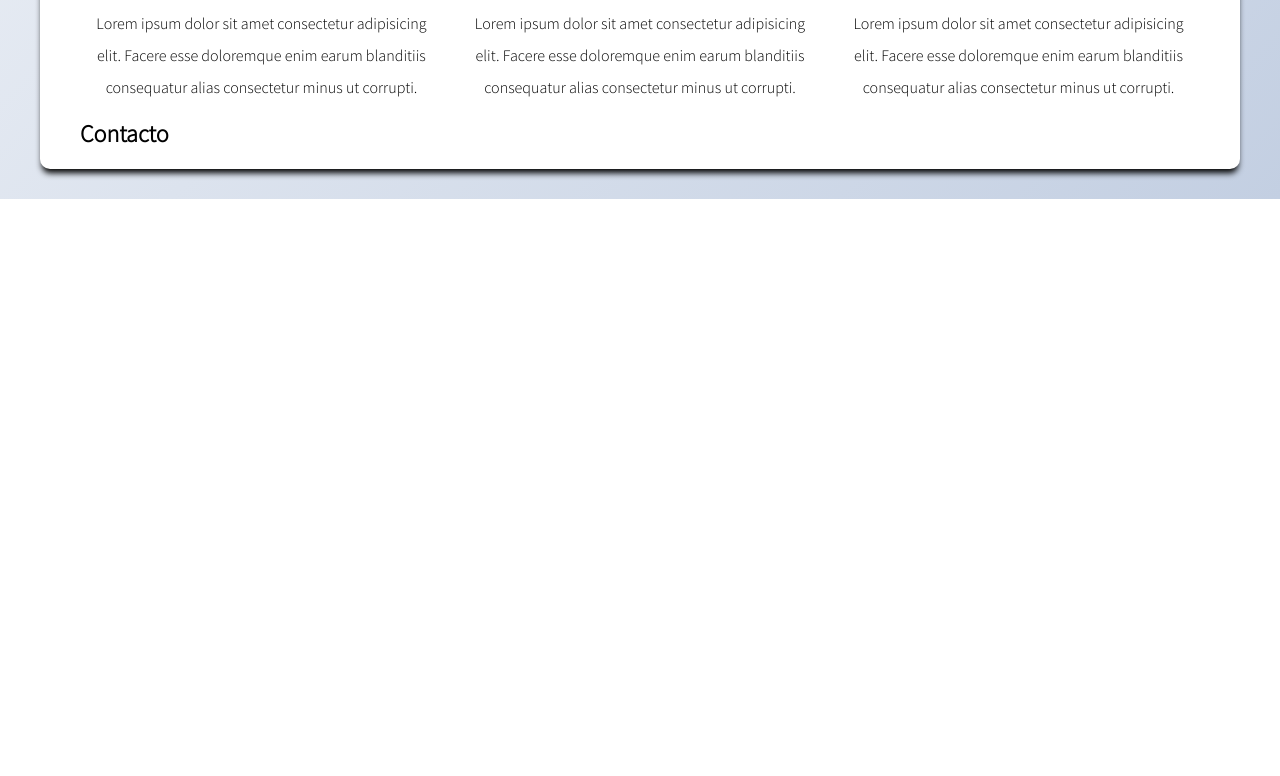
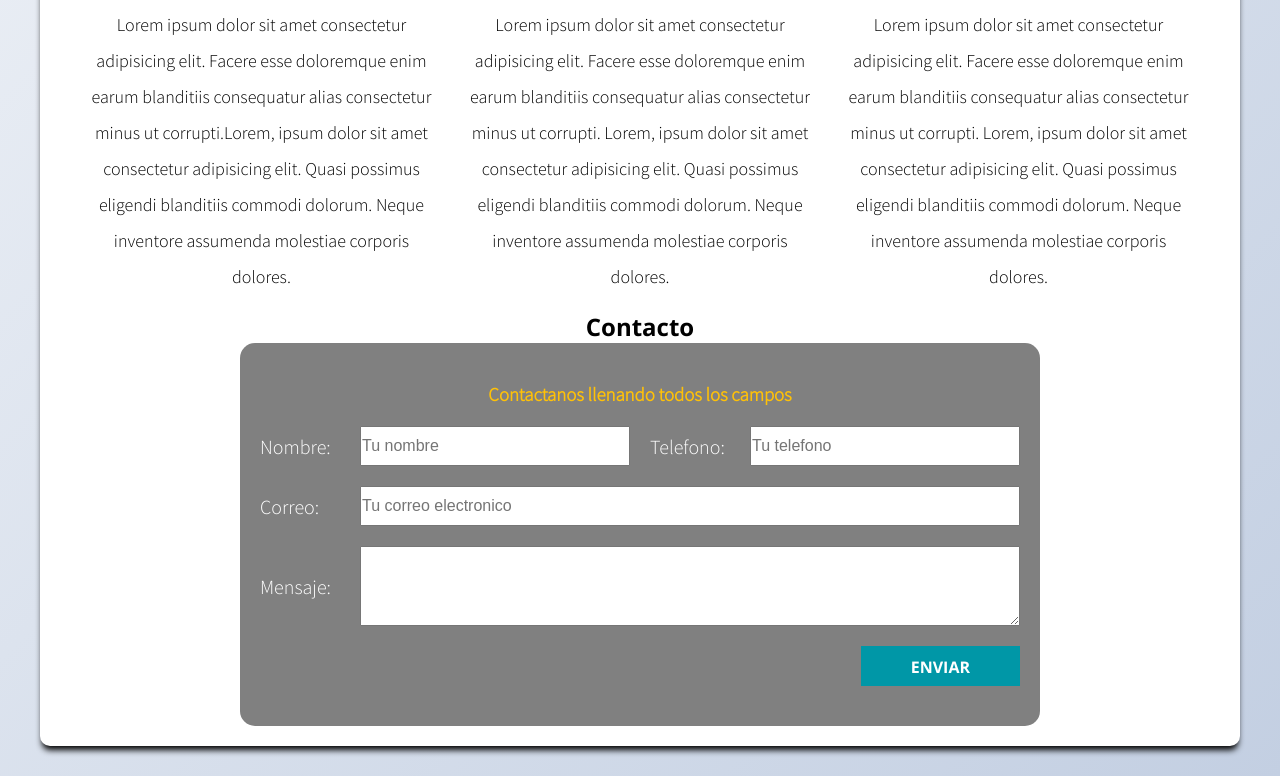
Before and after one commit to KBrayanGarcia/Flexbox, a plain HTML site: page index.html in a window 1280 px wide. Shown: the part 744-1520 px from the top of the page. Before the commit the page ends 943 px from the top, so only its background shows below. Drawn offline with nearby package versions, Linux system fonts and the light colour scheme.

Commit message:
Creacion del formulario

```diff
--- a/index.html
+++ b/index.html
@@ -25,23 +25,50 @@
           <div class="cajaServicio">
             <h3>Diseño Web</h3>
             <div class="iconos"><i class="fas fa-pen-fancy"></i></div>
-            <p>Lorem ipsum dolor sit amet consectetur adipisicing elit. Facere esse doloremque enim earum blanditiis consequatur alias consectetur minus ut corrupti.</p>
+            <p>Lorem ipsum dolor sit amet consectetur adipisicing elit. Facere esse doloremque enim earum blanditiis consequatur alias consectetur minus ut corrupti.Lorem, ipsum dolor sit amet consectetur adipisicing elit. Quasi possimus eligendi blanditiis commodi dolorum. Neque inventore assumenda molestiae corporis dolores.</p>
           </div>
           <div class="cajaServicio">
             <h3>Aplicaciones Moviles</h3>
             <div class="iconos"><i class="fab fa-android"></i><i class="fab fa-apple"></i></div>
-            <p>Lorem ipsum dolor sit amet consectetur adipisicing elit. Facere esse doloremque enim earum blanditiis consequatur alias consectetur minus ut corrupti.</p>
+            <p>Lorem ipsum dolor sit amet consectetur adipisicing elit. Facere esse doloremque enim earum blanditiis consequatur alias consectetur minus ut corrupti. Lorem, ipsum dolor sit amet consectetur adipisicing elit. Quasi possimus eligendi blanditiis commodi dolorum. Neque inventore assumenda molestiae corporis dolores.</p>
           </div>
           <div class="cajaServicio">
             <h3>Social media</h3>
             <div class="iconos"><i class="fab fa-twitter"></i><i class="fab fa-facebook-square"></i></div>
-            <p>Lorem ipsum dolor sit amet consectetur adipisicing elit. Facere esse doloremque enim earum blanditiis consequatur alias consectetur minus ut corrupti.</p>
+            <p>Lorem ipsum dolor sit amet consectetur adipisicing elit. Facere esse doloremque enim earum blanditiis consequatur alias consectetur minus ut corrupti. Lorem, ipsum dolor sit amet consectetur adipisicing elit. Quasi possimus eligendi blanditiis commodi dolorum. Neque inventore assumenda molestiae corporis dolores.</p>
           </div>
         </div>
       </section>
       <section class="contenedor_contacto">
         <h2>Contacto</h2>
-        <div class="contacto"></div>
+        <div class="contacto">
+          <h3>Contactanos llenando todos los campos</h3>
+          <form action="#">
+            <div class="campos_principales">
+              <div class="campo">
+                <label for="nombre">Nombre:</label>
+                <input type="text" id="nombre" placeholder="Tu nombre"/>
+              </div>
+              <div class="campo">
+                <label for="telefono">Telefono:</label>
+                <input type="text" id="telefono" placeholder="Tu telefono"/>
+              </div>
+            </div>
+            <div class="campo">
+              <label for="correo">Correo:</label>
+              <input type="email" id="correo" placeholder="Tu correo electronico"/>
+            </div>
+            <div class="campo">
+              <label for="mensaje">Mensaje:</label>
+              <textarea id="mensaje"></textarea>
+            </div>
+            <div class="contenedor_enviar">
+              <div class="campo">
+                <input class="boton boton_azul" type="submit" value="Enviar"/>
+              </div>
+            </div>
+          </form>
+        </div>
       </section>
     </main>
   </body>
--- /dev/null
+++ b/sass/_formulario.scss
@@ -0,0 +1,56 @@
+.contacto {
+     padding: 40px 20px;
+     background-color: $color_secundario2;
+     margin: 0 auto;
+     width: 100%;
+     max-width: 800px;
+     border-radius:15px;
+     -webkit-border-radius:15px;
+     -moz-border-radius:15px;
+     -ms-border-radius:15px;
+     -o-border-radius:15px;
+     h3{
+          text-align: center;
+          font-family: $fuente2;
+          color: $color_secundario;
+          margin-bottom: 20px;
+     }
+     .campo{
+          display: flex;
+          align-items: center;
+          margin: 20px 0;
+          label{
+               font-size: 20px;
+               width: 100px;
+               color: $color_claro;
+          }
+          input, textarea{
+               font-size: 16px;
+               height: 40px;
+               flex: 1;
+          }
+          textarea{
+               height: 80px;
+          }
+          input[type="submit"]{
+               flex: 0;
+               cursor: pointer;
+               border: none;
+          }
+     }
+     .campos_principales{
+          display: flex;
+          justify-content: space-between;
+          .campo{
+               margin: 0;
+               @include tamaño_flex_Caja(50%, 10px);
+          }
+     }
+     .contenedor_enviar{
+          display: flex;
+          justify-content: flex-end;
+          .campo{
+               margin: 0;
+          }
+     }
+}
--- a/sass/_main.scss
+++ b/sass/_main.scss
@@ -12,6 +12,15 @@ main {
                font-weight: 700;
           }
      }
+
+     .contenedor_contacto {
+          h2 {
+               font-family: $fuente1;
+               font-weight: 700;
+               text-align: center;
+          }
+     }
 }
 
 @import "servicios.scss";
+@import "formulario.scss";
--- a/sass/_servicios.scss
+++ b/sass/_servicios.scss
@@ -34,6 +34,9 @@
           }
 
           p {
+               font-family: $fuente2;
+               font-weight: 500;
+               font-size: 18px;
                line-height: 2;
           }
      }
```
Also changed, not shown: css/estilos.css, 4 other files.
